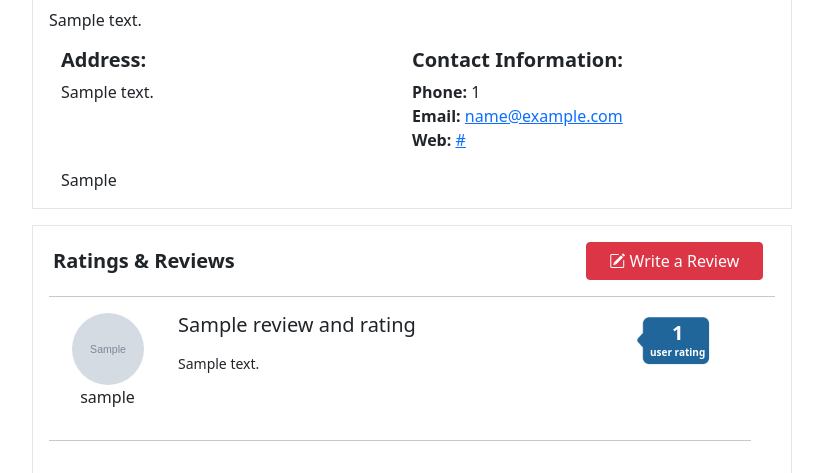
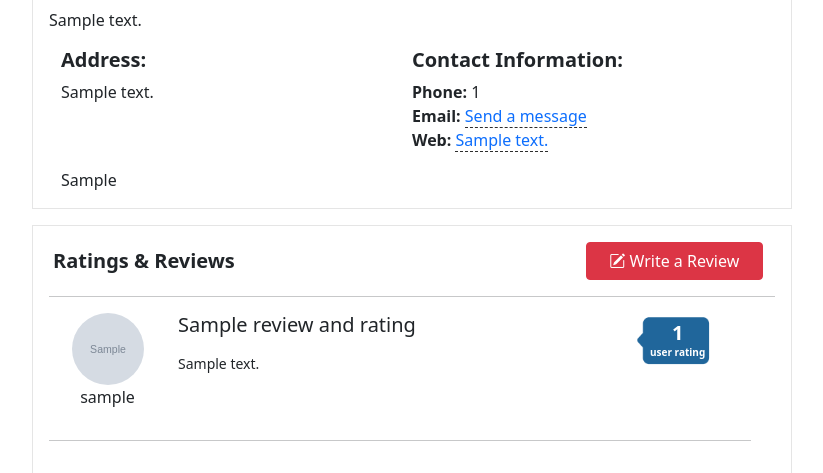
Before and after one commit to Penk13/top25vineyards, a Django app: template templates/vineyards/vineyard.html in a window 1280 px wide. Shown: the part 994-1467 px from the top of the page, without its empty margins (38-861 px from the left). Run offline with Django 3.2, Linux system fonts and the light colour scheme; the template is opened without the code that fills it: most values are stand-ins (such as "Sample title", 1, 10 or a date in 2020); grey boxes marked "Sample" are stand-in pictures; some libraries are stand-ins or nearby versions.

Commit message:
improve vineyard html (email and web link user) and add web text field

```diff
--- a/templates/vineyards/vineyard.html
+++ b/templates/vineyards/vineyard.html
@@ -130,8 +130,8 @@
     <div class="col-md-6 col-sm-12">
       <h5 class="fw-bold">Contact Information:</h5>
       <span class="fw-bold">Phone: </span>{{ vineyard_user.number }} <br>
-      <span class="fw-bold">Email: </span> <a href="mailto:{{ vineyard_user.email2 }}" target="_blank">{{ vineyard_user.email2 }}</a> <br>
-      <span class="fw-bold">Web: </span> <a href="{{ vineyard_user.website }}" target="_blank">{{ vineyard_user.website }}</a> <br>
+      <span class="fw-bold">Email: </span> <a href="mailto:{{ vineyard_user.email2 }}" target="_blank" style="text-decoration: none; border-bottom: 1px dashed #2d2d2d;">Send a message</a> <br>
+      <span class="fw-bold">Web: </span> <a href="//{{ vineyard_user.website }}" target="_blank" style="text-decoration: none; border-bottom: 1px dashed #2d2d2d;">{{ vineyard_user.web_text }}</a> <br>
     </div>
   </div>
   {% endif %}
--- a/vineyards/models.py
+++ b/vineyards/models.py
@@ -156,6 +156,7 @@ class VineyardUser(models.Model):
     email2 = models.EmailField()
     address = models.TextField()
     website = models.CharField(max_length=255)
+    web_text = models.CharField(max_length=255, default="")
     number = models.CharField(max_length=20)
 
     def __str__(self):
```
Also changed, not shown: vineyards/migrations/0037_vineyarduser_web_text.py (added).
